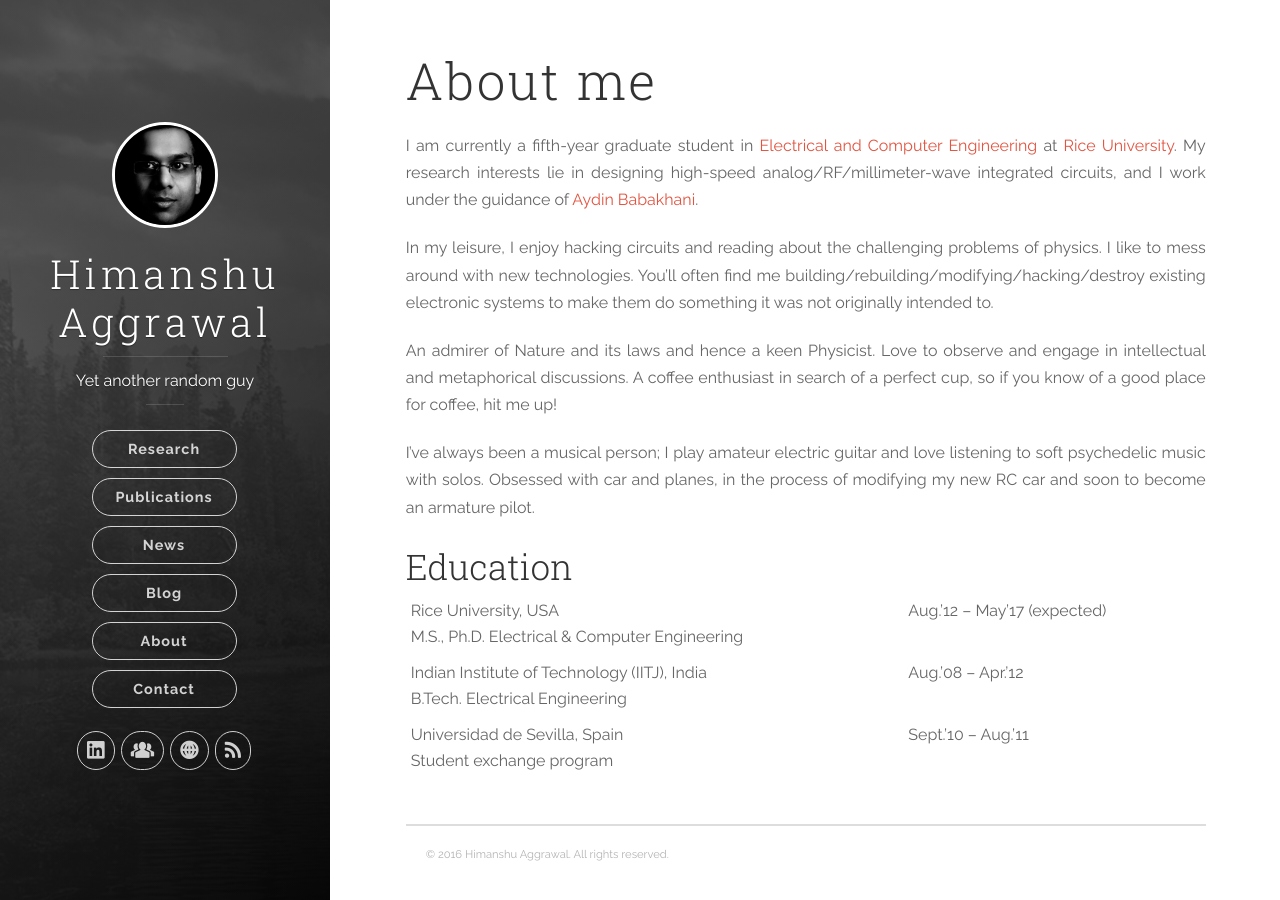
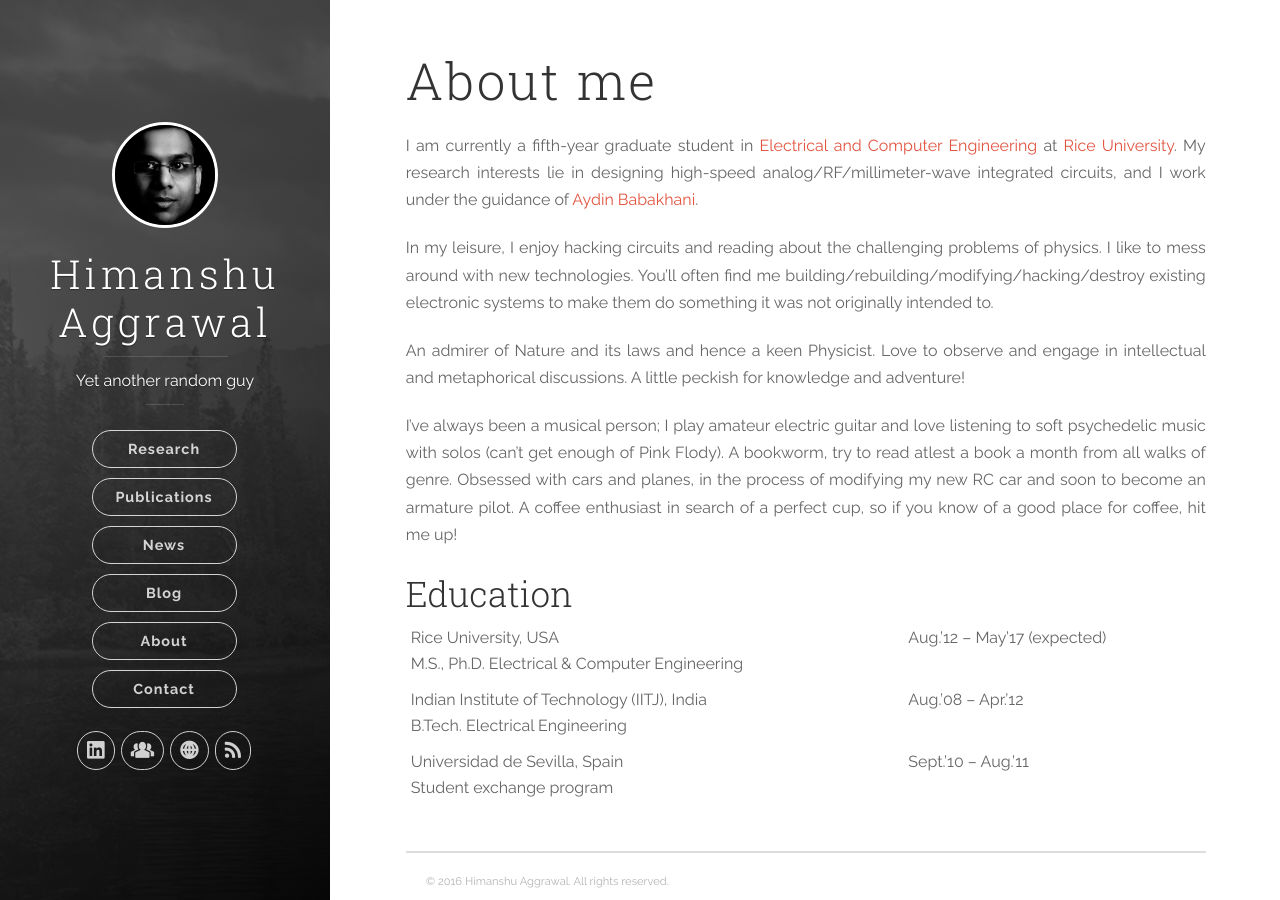
Before and after one commit to ahimanshu13/ahimanshu13.github.io, a Jekyll site: the page built from about/index.md, in a window 1280 px wide. Built offline with Jekyll 4.4.1, drawn with Linux system fonts in a browser that asks for light colours; nearby versions of some CDN libraries.

Commit message:
Update About Me

```diff
--- a/about/index.md
+++ b/about/index.md
@@ -9,9 +9,9 @@ I am currently a fifth-year graduate student in [Electrical and Computer Enginee
 
 In my leisure, I enjoy hacking circuits and reading about the challenging problems of physics. I like to mess around with new technologies. You'll often find me building/rebuilding/modifying/hacking/destroy existing electronic systems to make them do something it was not originally intended to.
 
-An admirer of Nature and its laws and hence a keen Physicist. Love to observe and engage in intellectual and metaphorical discussions. A coffee enthusiast in search of a perfect cup, so if you know of a good place for coffee, hit me up!
+An admirer of Nature and its laws and hence a keen Physicist. Love to observe and engage in intellectual and metaphorical discussions. A little peckish for knowledge and adventure!
 
-I've always been a musical person; I play amateur electric guitar and love listening to soft psychedelic music with solos. Obsessed with car and planes, in the process of modifying my new RC car and soon to become an armature pilot.
+I've always been a musical person; I play amateur electric guitar and love listening to soft psychedelic music with solos (can't get enough of Pink Flody). A bookworm, try to read atlest a book a month from all walks of genre. Obsessed with cars and planes, in the process of modifying my new RC car and soon to become an armature pilot. A coffee enthusiast in search of a perfect cup, so if you know of a good place for coffee, hit me up!
 
 ## Education
 <style>
```
